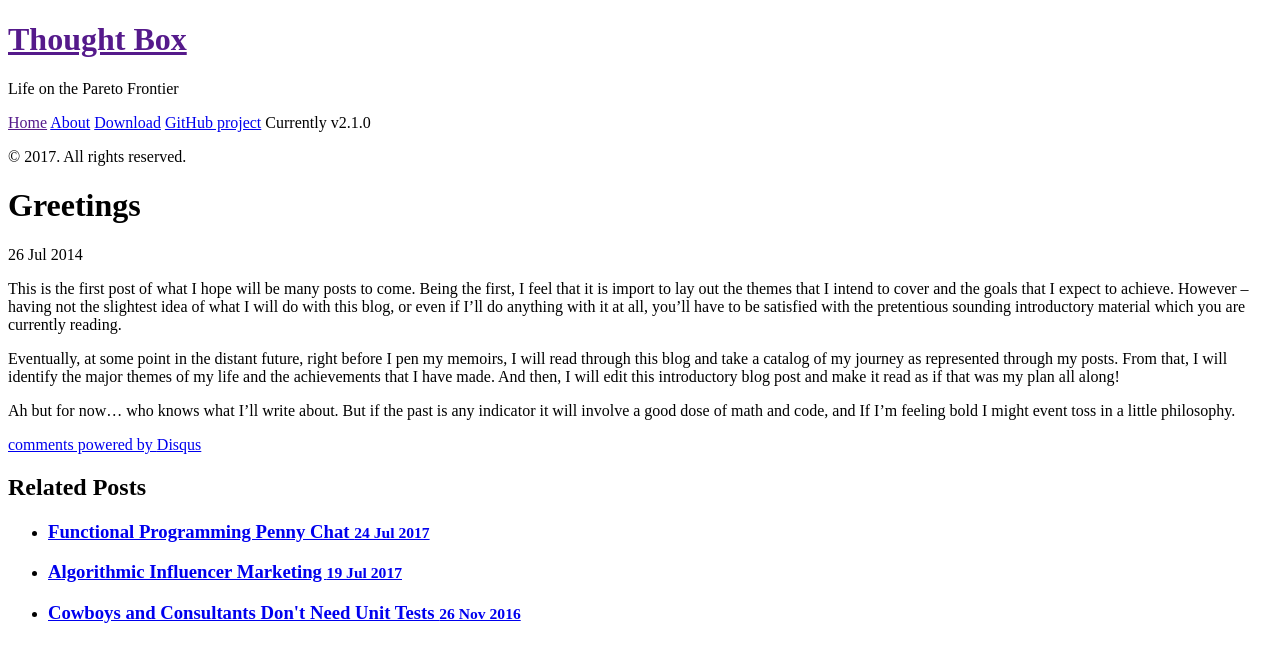
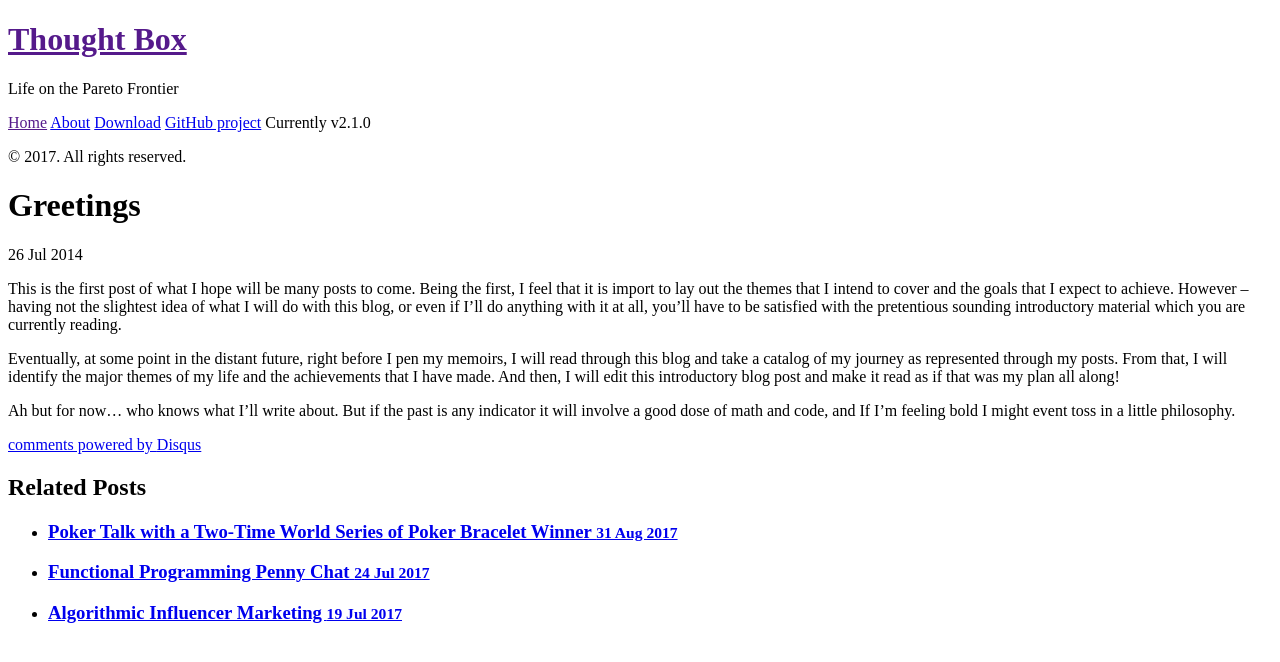
Before and after one commit to JnBrymn/JnBrymn.github.io, a Jekyll site: the page built from _posts/2014-07-26-greetings.md, in a window 1280 px wide. Shown: the top 662 px of the page. Built offline with Jekyll 4.4.1, drawn with Linux system fonts in a browser that asks for light colours; comment, search, counter and statistics services are not loaded; some of the changed lines change nothing that is shown.

Commit message:
poker with pat poels

```diff
--- a/_config.yml
+++ b/_config.yml
@@ -1,6 +1,7 @@
 # Dependencies
 markdown:         kramdown
 highlighter:         rouge
+gems: [jekyll-paginate]
 
 # Permalinks
 permalink:        pretty
--- /dev/null
+++ b/_posts/2017-08-31-poker-talk-with-pat-poels.md
@@ -0,0 +1,24 @@
+---
+layout: post
+title: Poker Talk with a Two-Time World Series of Poker Bracelet Winner
+---
+
+I was lucky enough last week to find myself drinking a beer with Pat Poels, Eventbrite VP of engineering and two-time World Series of Poker bracelet winner. And I was luckier still that he was in the mood to talk about his poker days. I love hearing these stories but I'm always reluctant to ask because I suspect people ask him about "the poker days" all the time.
+
+In the start of the discussion Pat was talking about just how much of an edge you have if you are able to read people closely. He told me a story about a very subtle tell that one of his old poker buddies fell victim to. This friend, we'll call him Bob, had the tendency to fold his hand quite predictably when confronted with the right circumstances. In particular, if Bob knew that he had a bad hand and if someone else showed an inclination to start betting aggressively, then Bob would quickly leave the hand on the table. Another one of Pat's buddies noticed this first. This buddy, (we'll say Steve), found out that every time he wanted to check on Bob's hand, all he had to do was riffle around his chips, indicating that he was in the mood to bet big. If Bob folded, then that would be the answer Steve was looking for. If Bob didn't fold then Steve would think long and hard about whether or not his hand was good enough to stay in the game. Thus, having this one insight into Bob's behavior and psychology provided quite an edge to Steve's game.
+
+Following Pats story I aimed the conversation more towards business. "In the time since you retired from poker have you put your psychic ability to read people to any business use?" In my mind I pictured Pat in board meetings peering into colleagues eyes and inferring any hint of a hidden agenda.
+
+"It's not a psychic ability." This is where Pat turned my thoughts around on me. "And the important lessons that I learned from poker were not about reading others but about reading myself." Then he explained: Even though reading others' tells could give you an advantage in poker and in life, that advantage pales in comparison to being able to understand your _own_ intentions and motivations, your _own_ abilities, and the limitations of what you can know about the world around you.
+
+## The Lessons
+
+Pats first lesson here was that you needed to be able to fairly assess your decisions _outside_ of their actual outcomes. In poker, as in life, you can make a great decision that leads to a disastrous outcome and you can make a horrible decision that leads to a fantastic outcome. But since you are continuously making new decisions it is important to not get bogged down by the outcomes themselves. Try _not_ to award yourself credit for an outcome that you know was really dumb luck and try _not_ the be too hard on yourself if a great idea just doesn't pan out. As a result, Pat says, you will be able to be able to treat decisions more pragmatically, unemotionally, and -- this is important -- decisively.
+
+Regarding the notion of decisiveness - in poker, as in life, decisions have to be made without complete knowledge. Just as you can't know the other player's hand at a poker table, when faced with a real-life decisions you must often make decisions before you've had time to fairly assess all the data. Or to paraphrase Pat "If you wait to understand 90% of the situation before making a decision, then often you've waited too long. In many situations it's much better to say 'Ok, I have 70% of the information I would like to have, but since I need a decision now, what is the best decision given the available information?'"
+
+A third lesson from our conversation is that you must be able to fairly assess your own capabilities and your own current state. In playing poker professionally, the goal is _naturally_ to make money. According to Pat, a big part of this is to read the table and understand whether or not you should even take a seat. At times this means letting go of ego and humbly recognizing when you are setting yourself up for failure. Pat also said that you need to consider your current state. If you feel like you're not playing at your best, then there are times when you should choose to wait until you are in a state where can play to win. While Pat was using the poker table as a metaphor, the application to everyday life is obvious. Note that the message here is not to always give up before you get started - being aggressive and tenacious in reaching your goals is important - rather, the message here is to fairly assess yourself and place yourself in situations where you will excel.
+
+Finally, Pat had a neat note about the nature of _expertise_. "You know, I'm a pretty good poker player, probably in the top 5 percent." (Here I secretly chuckled a Pat's understatement -- I doubt that one in twenty poker players hold two World Series of Poker bracelets!) Pat went on, "But as I was getting better at the game, I noticed that it's always difficult to tell the difference between the players that are a lot better than you and the next level of players that are even better than them." Basically, the idea here is that in almost any interesting domain you've got to humbly recognize that there will always be people that are better. And even _more_ humbly you will eventually recognize that the scale is exponential: there are people that are so much better than you that you may not even be able to discern why they are so good until your up a few levels higher so that you can see better. Food for thought.
+
+Thanks for the conversation, Pat. I look forward to our next beers.
```
Also changed, not shown: 1 other file.
